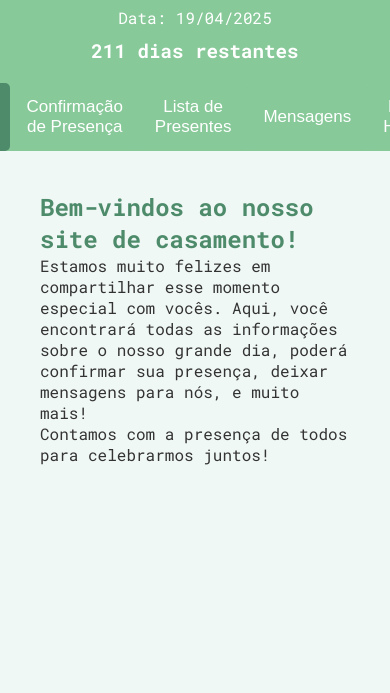
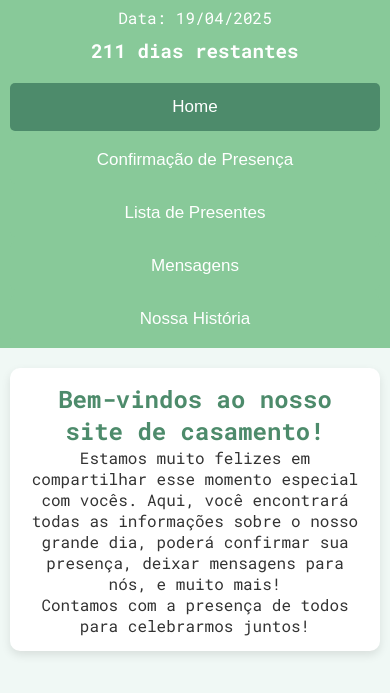
Before and after one commit to RobertSilva1489/Casamento-Rhamon-e-Vitoria, a plain HTML site: page index.html in a window 390 px wide. Shown: the part 61-754 px from the top of the page. Drawn offline with Linux system fonts and the light colour scheme; no server answers.

```diff
--- a/styles.css
+++ b/styles.css
@@ -9,13 +9,13 @@
     font-family: 'Roboto Mono', monospace;
     background-color: #f0f8f5;
     color: #333;
+    text-align: center; /* Centralizar textos */
 }
 
 header {
     background-color: #88c999;
     color: white;
     padding: 20px;
-    text-align: center;
 }
 
 h1 {
@@ -29,8 +29,15 @@
     margin-top: 10px;
 }
 
+/* Centralizar conteúdo */
 .tabcontent, section {
-    margin: 20px;
+    margin: 20px auto;
+    max-width: 600px; /* Largura máxima para manter o layout agradável em telas grandes */
+    text-align: center;
+    padding: 20px;
+    background-color: white;
+    border-radius: 10px;
+    box-shadow: 0px 4px 10px rgba(0, 0, 0, 0.1);
 }
 
 h2 {
@@ -52,6 +59,7 @@
     border: none;
     border-radius: 5px;
     cursor: pointer;
+    width: 100%; /* Centralizado e responsivo */
 }
 
 button:hover {
@@ -67,10 +75,10 @@
 
 /* Estilos de abas */
 .tab {
-    overflow: hidden;
+    display: flex;
+    justify-content: center; /* Centraliza as abas horizontalmente */
     background-color: #88c999;
-    display: flex;
-    justify-content: center;
+    margin-bottom: 20px;
 }
 
 .tab button {
@@ -82,6 +90,7 @@
     transition: 0.3s;
     font-size: 17px;
     color: white;
+    margin: 0 10px; /* Espaçamento horizontal entre as abas */
 }
 
 .tab button:hover {
@@ -104,6 +113,7 @@
     to {opacity: 1;}
 }
 
+/* Responsividade para telas menores */
 @media (max-width: 768px) {
     h1 {
         font-size: 1.8em;
@@ -112,4 +122,18 @@
     .countdown {
         font-size: 1.2em;
     }
+
+    .tab {
+        flex-wrap: wrap; /* Faz com que as abas quebrem para uma nova linha em telas pequenas */
+    }
+
+    .tab button {
+        width: 100%;
+        margin-bottom: 5px;
+    }
+
+    .tabcontent, section {
+        margin: 10px;
+        padding: 15px;
+    }
 }
```
